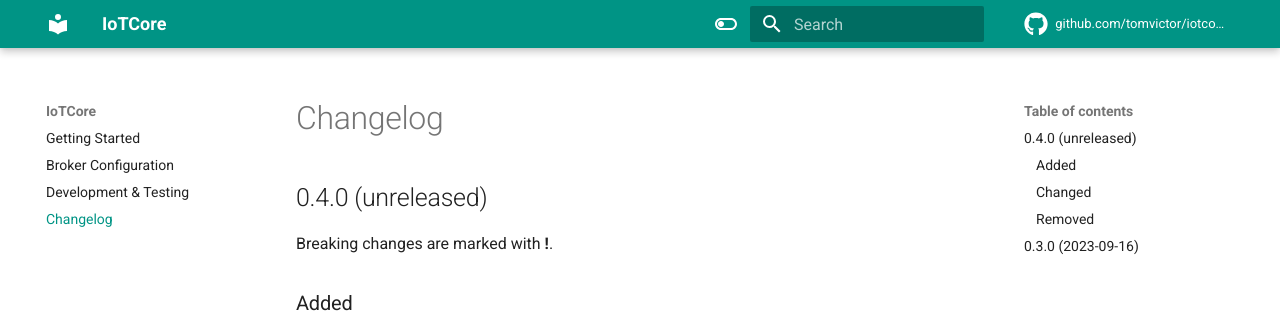
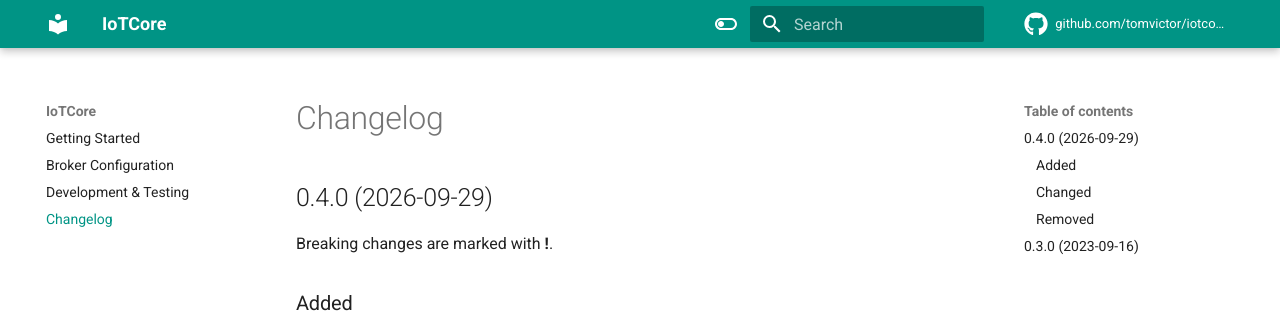
Before and after one commit to tomvictor/iotcore, an MkDocs documentation site: the page built from docs/changelog.md, in a window 1280 px wide and 900 px high. Shown: the top 322 px of the window. Built offline with MkDocs 1.6.1 and Material for MkDocs 9.7.7, drawn with Linux system fonts in a browser that asks for light colours; comment, search, counter and statistics services are not loaded.

Commit message:
Release 0.4.0

```diff
--- a/docs/changelog.md
+++ b/docs/changelog.md
@@ -1,6 +1,6 @@
 # Changelog
 
-## 0.4.0 (unreleased)
+## 0.4.0 (2026-09-29)
 
 Breaking changes are marked with **!**.
 
```
Also changed, not shown: CHANGELOG.md (+1 -1 lines).
